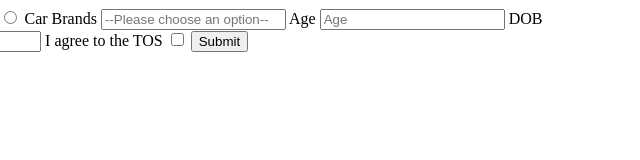
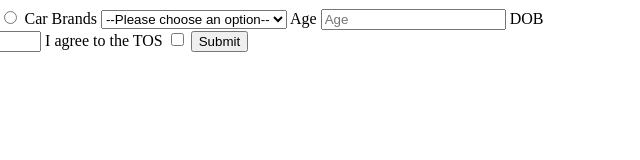
Before and after one commit to acciojob/signup-form-car-darowais909, a website: page main.html in a window 1280 px wide. Shown: the full height of the page, 635-1275 px from the left. Drawn offline with Linux system fonts and the light colour scheme.

Commit message:
created a submission

```diff
--- a/main.html
+++ b/main.html
@@ -22,7 +22,12 @@
 		<input type="Radio" required name="gender" id="gender_f">
 
 		<label for="cars">Car Brands</label>
-		<input type="select" placeholder="--Please choose an option--" id="cars" required>
+		<select id="cars" >
+			<option disabled selected>--Please choose an option--</option>
+			<option>Hyundai</option>
+			<option>BMW</option>
+			<option>Suzuki</option>
+		</select>
 
 		<label for="age">Age</label>
 		<input type="Number" required id="age" placeholder="Age">
```
